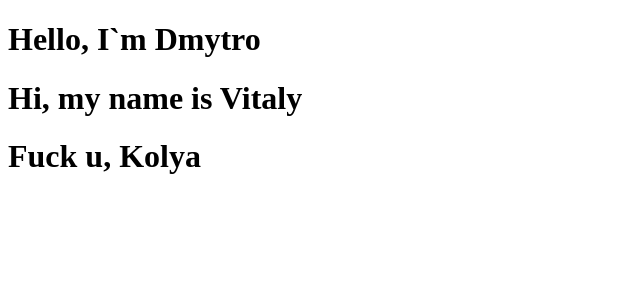
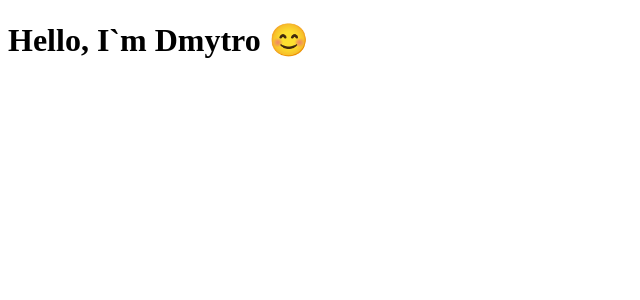
Before and after one commit to FreshLemur/Really-studying-react, a React (Vite) app in the folder reactpro/: page / in a window 1280 px wide. Shown: the top 300 px of the page, without its empty margins (0-640 px from the left). Built offline with nearby package versions, Linux system fonts and the light colour scheme.

Commit message:
10 lesson ended

```diff
--- a/reactpro/src/App.jsx
+++ b/reactpro/src/App.jsx
@@ -2,11 +2,7 @@ import Hello from "./components/Hello";
 function App() {
   return (
     <div className="App">
-      <Hello name="Dmytro" message="Hello, I`m" />
-      <Hello name="Vitaly" message="Hi, my name is" />
-      <Hello name="Kolya" message="Fuck u, " />
-      {/* name і message це Пропс, який ми передаємо в компонент Hello, це буде об'єкт.
-      Ми створили кілька компонентів, яким передаємо значення, отже це динамічні компоненти.*/}
+      <Hello name="Dmytro" message="Hello, I`m" emoji="😊" />
     </div>
   );
 }
--- a/reactpro/src/components/Hello.jsx
+++ b/reactpro/src/components/Hello.jsx
@@ -1,23 +1,38 @@
-function Hello(props) {
-  console.log(props); // props це об'єкт.
+// 3 приклад деструктуризації.
+function Hello({ message, name, emoji }) {
   return (
     <div>
       <h1>
-        {props.message} {props.name}
+        {message} {name} {emoji}
       </h1>
-      {/* Достукування до властивості об'єкту. Виведе Hello, I`m Dmytro. */}
     </div>
   );
 }
 export default Hello;
 
+// 1 приклад, не деструктуризований.
 // function Hello(props) {
-//   console.log(props); // props це об'єкт.
 //   return (
 //     <div>
-//       <h1>Hello {props.name}</h1> {/* Достукування до властивості об'єкту. */}
-//       </div>
-//       );
-//     }
-//     export default Hello;
-// Це те, як можна зробити, цей компонент вже є динамічним, проте не повністю.
+//       <h1>
+//         {props.message} {props.name}
+//       </h1>
+//       {/* Достукування до властивості об'єкту. Виведе Hello, I`m Dmytro. */}
+//     </div>
+//   );
+// }
+// export default Hello;з
+// Можна ось так використовувати.
+
+// 2 приклад, вже деструктуризований, проте ще не найкраща деструктуризація.
+// function Hello(props) {
+//   const { message, name } = props;
+//   return (
+//     <div>
+//       <h1>
+//         {message} {name}
+//       </h1>
+//     </div>
+//   );
+// }
+// export default Hello;
--- a/reactpro/src/main.jsx
+++ b/reactpro/src/main.jsx
@@ -7,7 +7,3 @@ ReactDOM.createRoot(document.getElementById("root")).render(
     <App />
   </React.StrictMode>
 );
-/*
-Якщо видалити React.StrictMode, то все фактично працюватиме. Саме через нього додаток рендериться двічі.
-Це зроблино з міркувань налагодження, щоб все працювало краще.
-*/
```
Also changed, not shown: 1 other file (tests, documents, lock files or other folders).
